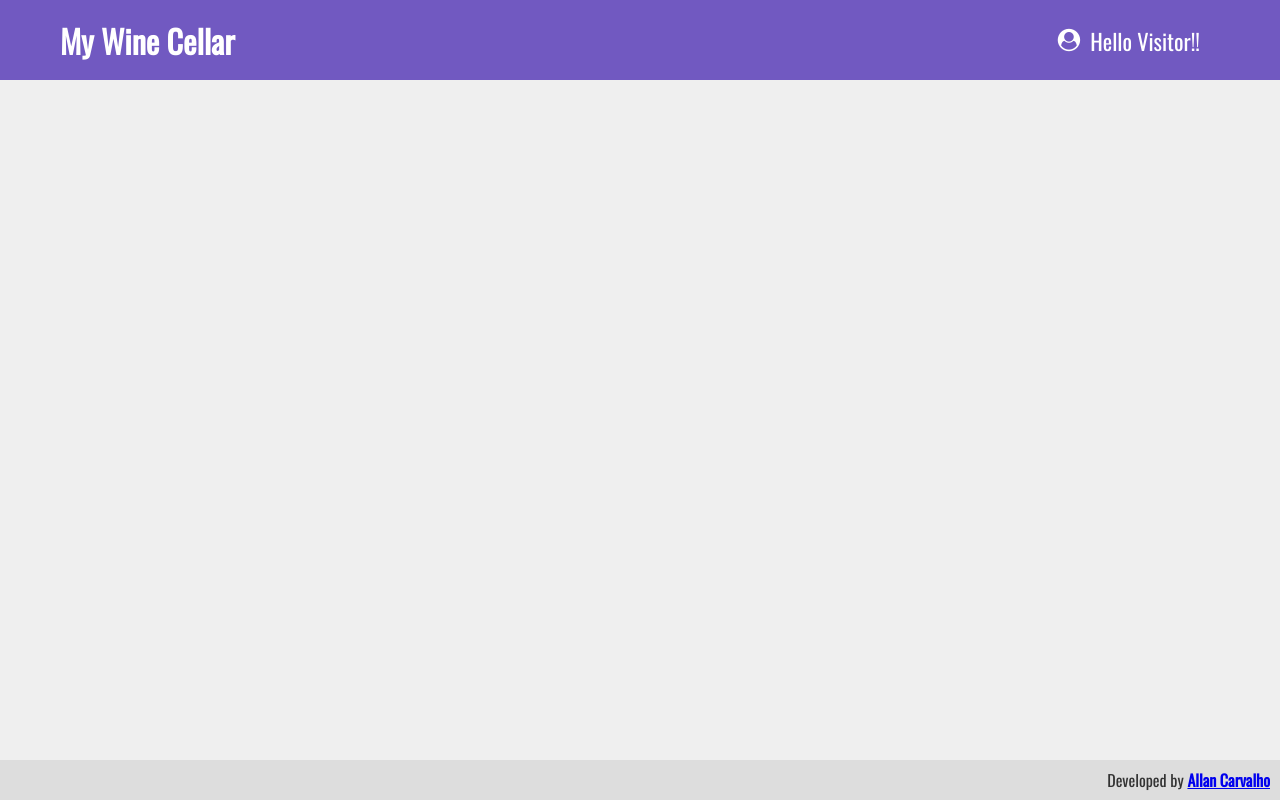
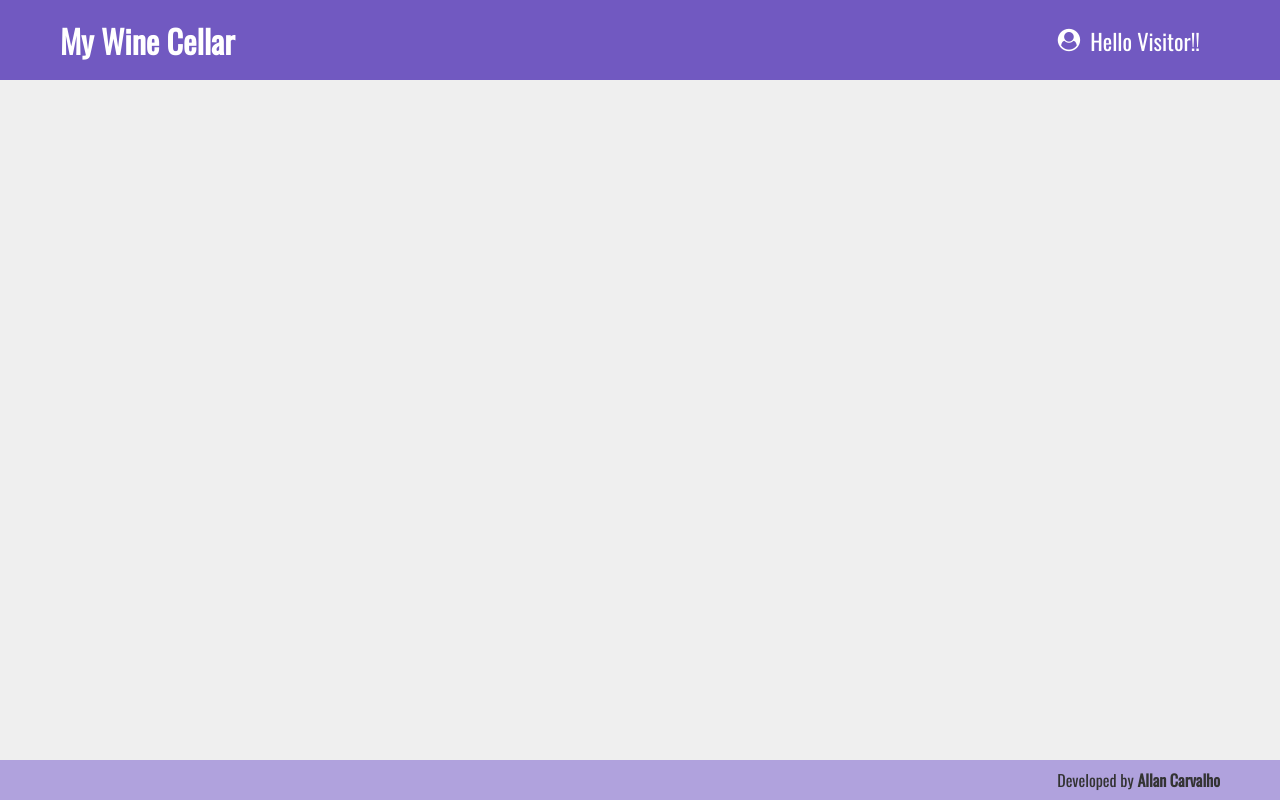
Before and after one commit to allandcarv/wine-cellar-ui, a Vue app: page / in a window 1280 px wide. Built offline with nearby package versions, Linux system fonts and the light colour scheme.

Commit message:
Adding Vue-Router and home route

```diff
--- a/package.json
+++ b/package.json
@@ -10,7 +10,8 @@
   "dependencies": {
     "core-js": "^2.6.5",
     "font-awesome": "^4.7.0",
-    "vue": "^2.6.10"
+    "vue": "^2.6.10",
+    "vue-router": "^3.1.3"
   },
   "devDependencies": {
     "@vue/cli-plugin-babel": "^3.11.0",
--- a/src/components/template/Content.vue
+++ b/src/components/template/Content.vue
@@ -1,5 +1,7 @@
 <template>
-  <div class="content"></div>
+  <div class="content">
+    <router-view></router-view>
+  </div>
 </template>
 
 <script>
--- a/src/components/template/Footer.vue
+++ b/src/components/template/Footer.vue
@@ -18,12 +18,17 @@ export default {
 <style>
 .footer {
   grid-area: footer;
-  background-color: #ddd;
+  background-color: #b0a2dd;
   color: #333;
 
   display: flex;
   align-items: center;
   justify-content: flex-end;
-  padding-right: 10px;
+  padding-right: 60px;
+}
+
+.footer span a {
+  text-decoration: none;
+  color: #333;
 }
 </style>
--- a/src/components/template/Header.vue
+++ b/src/components/template/Header.vue
@@ -1,6 +1,8 @@
 <template>
   <header class="header">
-    <h1 class="header__title">My Wine Cellar</h1>
+    <h1 class="header__title">
+      <router-link to="/">My Wine Cellar</router-link>
+    </h1>
     <div class="header__user">
       <i class="fa fa-user-circle" />
       <span>Hello Visitor!!</span>
@@ -23,7 +25,10 @@ export default {
   display: flex;
   justify-content: space-between;
   align-items: center;
+}
 
+.header a {
+  text-decoration: none;
   color: #fff;
 }
 
@@ -35,6 +40,7 @@ export default {
   align-items: center;
 
   font-size: 1.4rem;
+  color: #fff;
 }
 
 .header .header__user:hover {
--- /dev/null
+++ b/src/config/router.js
@@ -0,0 +1,19 @@
+import Vue from "vue";
+import VueRouter from "vue-router";
+
+import Home from "../components/home/Home";
+
+Vue.use(VueRouter);
+
+const routes = [
+  {
+    name: "home",
+    path: "/",
+    component: Home
+  }
+];
+
+export default new VueRouter({
+  mode: "history",
+  routes
+});
--- a/src/main.js
+++ b/src/main.js
@@ -2,9 +2,11 @@ import Vue from "vue";
 import "font-awesome/css/font-awesome.css";
 
 import App from "./App.vue";
+import router from "./config/router";
 
 Vue.config.productionTip = false;
 
 new Vue({
+  router,
   render: h => h(App)
 }).$mount("#app");
```
Also changed, not shown: src/components/home/Home.vue (added), 1 other file (tests, documents, lock files or other folders).
